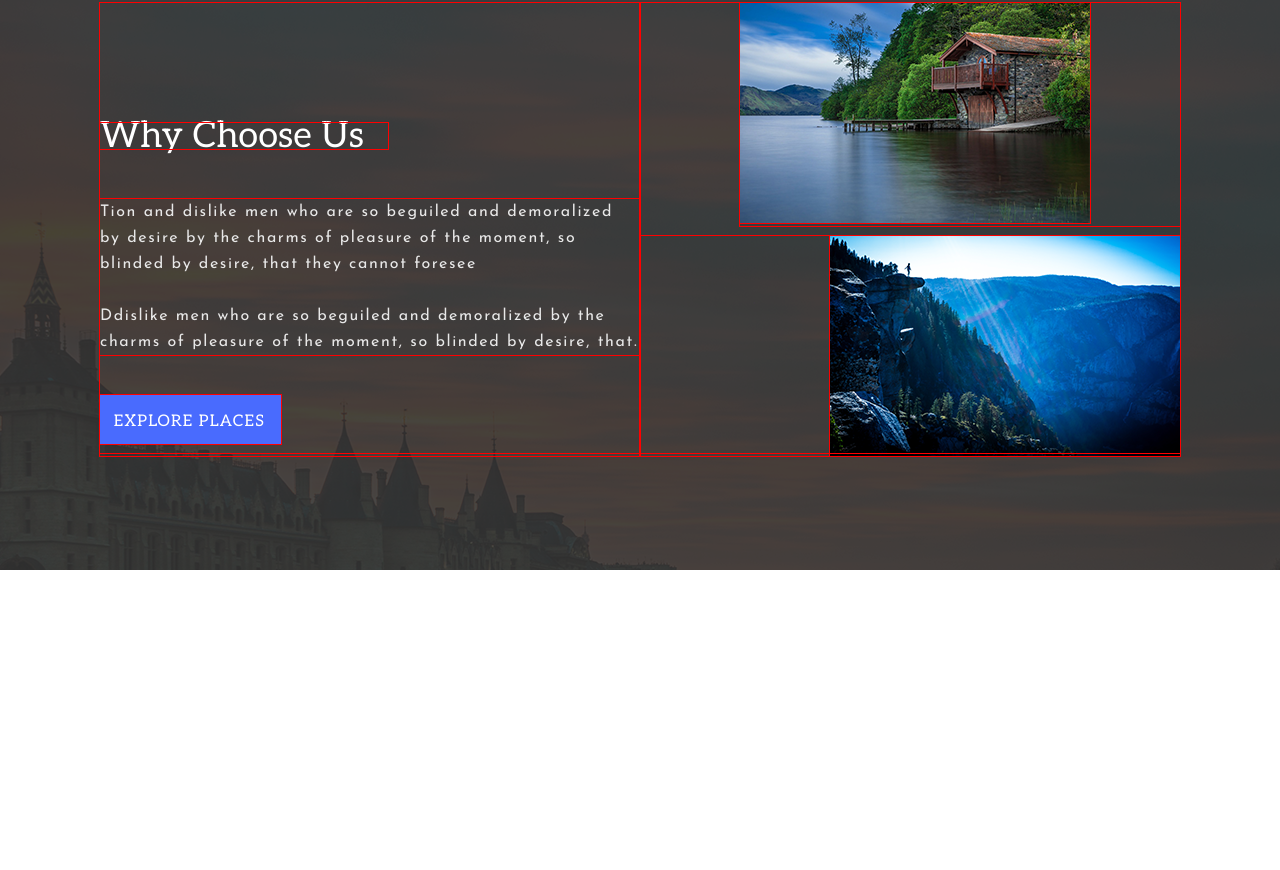
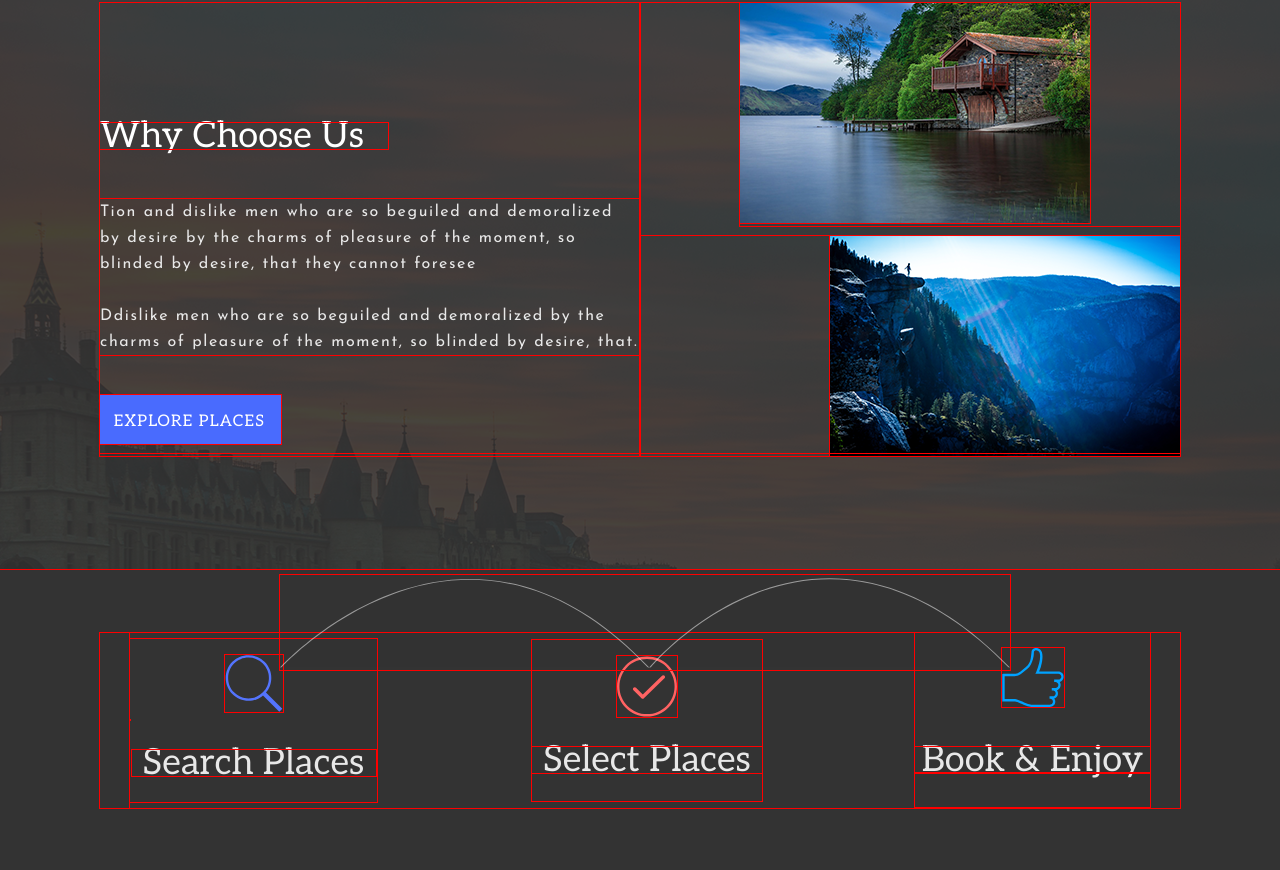
Before and after one commit to VeneraPlakolli/BHROMAON-Website, a plain HTML site: page index.html in a window 1280 px wide. Shown: the part 935-1805 px from the top of the page. Before the commit the page ends 1505 px from the top, so only its background shows below. Drawn offline with Linux system fonts and the light colour scheme.

Commit message:
section 3

```diff
--- a/css/style.css
+++ b/css/style.css
@@ -254,3 +254,78 @@ main {
 	align-items: center;
 	justify-content: flex-end;
 }
+
+.hero-icons {
+	width: 100%;
+	height: 300px;
+	background: #333333;
+	display: flex;
+	align-items: center;
+	position: relative;
+}
+.container-icons {
+	display: flex;
+	align-items: center;
+	justify-content: center;
+	flex-wrap: wrap;
+}
+.icons-harku img{
+	position: absolute;
+	top: 5px;
+	width: 730px;
+	height: 95px;
+	margin-left: 150px;
+}
+.icons {
+	width: 1020px;
+	height: 175px;
+	display: flex;
+	align-items: center;
+}
+.icons-icon {
+	display: flex;
+	align-items: center;
+	justify-content: center;
+	flex-direction: column;
+}
+.icons-text {
+	font-family: 'Aleo';
+	font-style: normal;
+	text-align: center;
+	font-weight: 400;
+	font-size: 36px;
+	line-height: 26px;
+	color: #E8E8E8;
+}
+.icons-search {
+	width: 343px;
+	height: 163px;
+}
+.icons-search__text {
+	width: 244px;
+	height: 26px;
+	margin-top: 38px;
+	margin-bottom: 10px;
+}
+.icons-select {
+	width: 230px;
+	height: 161px;
+	margin-left: 155px;
+	margin-right: 153px;
+}
+.icons-select__text {
+	width: 230px;
+	height: 26px;
+	margin-top: 30px;
+	margin-bottom: 12px;
+}
+.icons-book {
+	width: 235px;
+	height: 174px;
+}
+.icons-book__text {
+	width: 235px;
+	height: 25px;
+	margin-top: 40px;
+	margin-bottom: 20px;
+}
--- a/index.html
+++ b/index.html
@@ -76,5 +76,28 @@
     </section>
 
 
+    <section class="hero-icons">
+        <div class="container container-icons">
+            <div class="icons-harku"><img src="./assets/harqet.svg" alt=""></div>
+            <div class="icons">
+                <div class="icons-icon icons-search">
+                    <img src="./assets/searchplaces.svg" alt="">
+                    <div class="icons-text icons-search__text"><p>Search Places</p></div>
+                </div>
+                <div class="icons-icon icons-select">
+                    <img src="./assets/selectplaces.svg" alt="">
+                    <div class="icons-text icons-select__text"><p>Select Places</p></div>
+                </div>
+                <div class="icons-icon icons-book">
+                    <img src="./assets/book-enjoy.svg" alt="">
+                    <div class="icons-text icons-book__text"><p>Book & Enjoy</p></div>
+                </div>
+            </div>
+
+
+        </div>
+    </section>
+
+
 </body>
 </html>
```
Also changed, not shown: assets/book-enjoy.svg (added), assets/harqet.svg (added), assets/searchplaces.svg (added), assets/selectplaces.svg (added).
